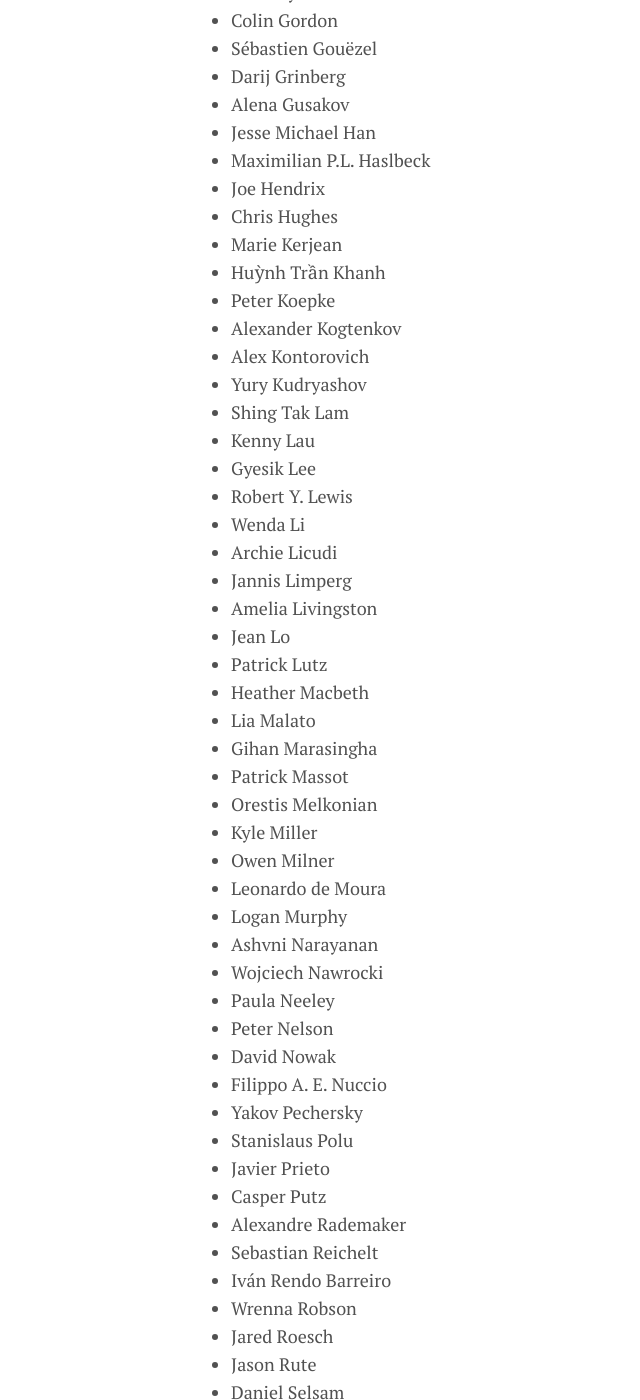
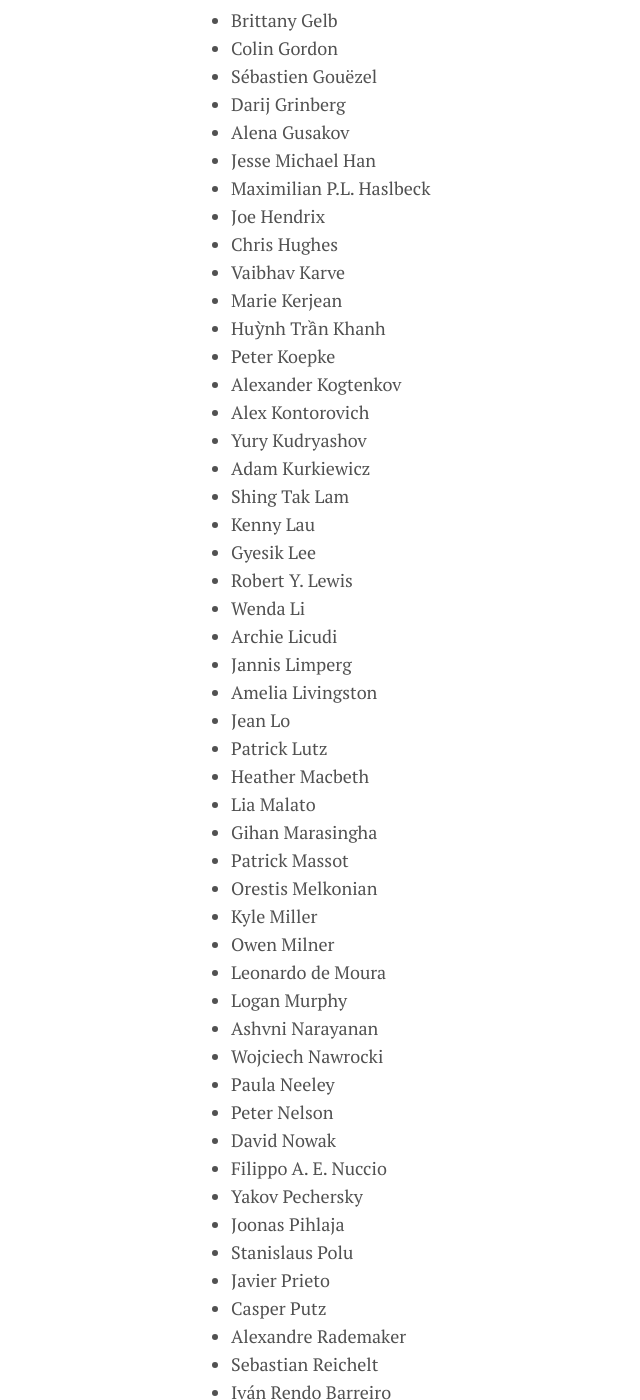
Before and after one commit to leanprover-community/lt2021, a Jekyll site: the page built from participants.md, in a window 1280 px wide and 1400 px high, scrolled down 1043 px. Shown: the whole window, without its empty margins (49-689 px from the left). Built offline with Jekyll 4.4.1, drawn with Linux system fonts in a browser that asks for light colours.

Commit message:
participants

```diff
--- a/participants.md
+++ b/participants.md
@@ -45,12 +46,14 @@ Registration is not required, but will let us keep you updated with the Zoom lin
 * Maximilian P.L. Haslbeck
 * Joe Hendrix
 * Chris Hughes
+* Vaibhav Karve
 * Marie Kerjean
 * Huỳnh Trần Khanh
 * Peter Koepke
 * Alexander Kogtenkov
 * Alex Kontorovich
 * Yury Kudryashov
+* Adam Kurkiewicz
 * Shing Tak Lam
 * Kenny Lau
 * Gyesik Lee
@@ -77,6 +80,7 @@ Registration is not required, but will let us keep you updated with the Zoom lin
 * David Nowak
 * Filippo A. E. Nuccio
 * Yakov Pechersky
+* Joonas Pihlaja
 * Stanislaus Polu
 * Javier Prieto
 * Casper Putz
```
Also changed, not shown: other parts of participants.md (+1 -0 lines).
